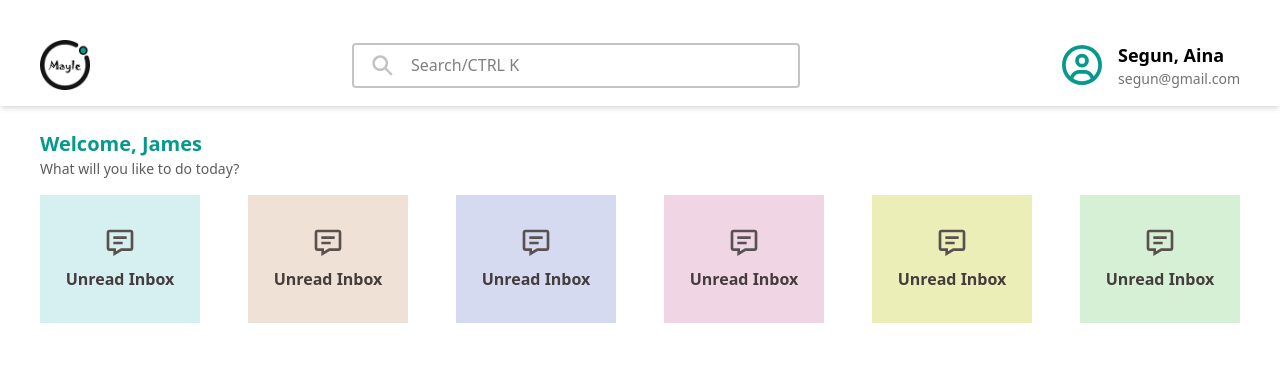
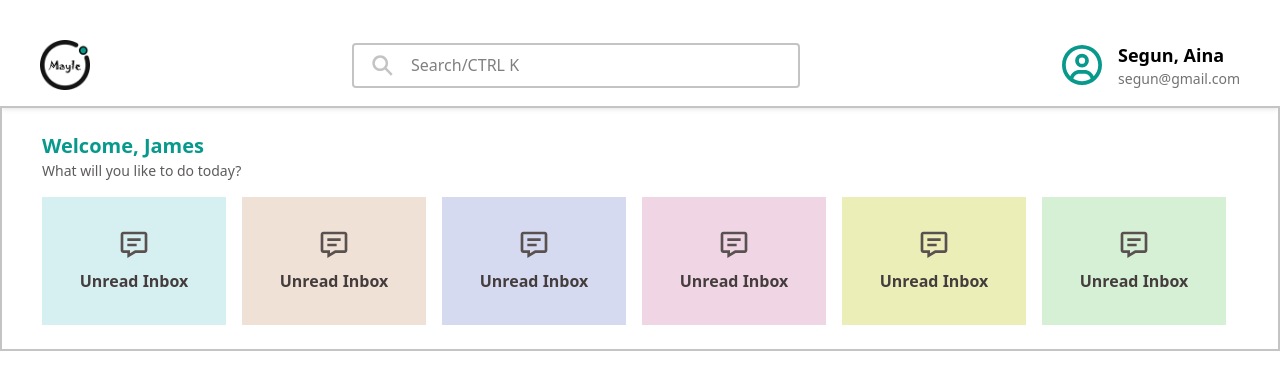
Before and after one commit to KodenOps/mayle, a Next.js app: page /home in a window 1280 px wide. Shown: the top 390 px of the page. Built offline with nearby package versions, Linux system fonts and the light colour scheme.

Commit message:
updated iconbox

```diff
--- a/src/app/home/page.tsx
+++ b/src/app/home/page.tsx
@@ -9,13 +9,13 @@ const page = () => {
 	return (
 		<div>
 			<Navbar />
-			<div className='homeBannerLinks md:px-10 px-6 w-full py-6'>
+			<div className='homeBannerLinks md:px-10 px-6 w-full py-6 border-2 border-[#c4c4c4]'>
 				{/* title */}
 				<Title
 					header='Welcome, James'
 					subtext='What will you like to do today?'
 				/>
-				<div className='linksPlane flex items-center md:justify-between justify-around md:gap-4 gap-2 w-full mt-4 flex-wrap'>
+				<div className='linksPlane flex items-center md:justify-start justify-around md:gap-4 gap-2 w-full mt-4 flex-wrap '>
 					<LinkBox
 						url='/'
 						title='Unread Inbox'
--- a/src/component/LinkBox.tsx
+++ b/src/component/LinkBox.tsx
@@ -10,7 +10,7 @@ const LinkBox = ({ url, title, color, Icon }: linkBox) => {
 	return (
 		<button
 			// href={url}
-			className='py-8 w-40 flex items-center flex-col font-semibold text-[#453D3D] gap-2'
+			className='py-8 w-[calc(100%/2.3)] md:w-[calc(100%/6.5)] flex items-center flex-col font-semibold text-[#453D3D] gap-2'
 			style={{ backgroundColor: color }}>
 			<Icon
 				size={32}
```
